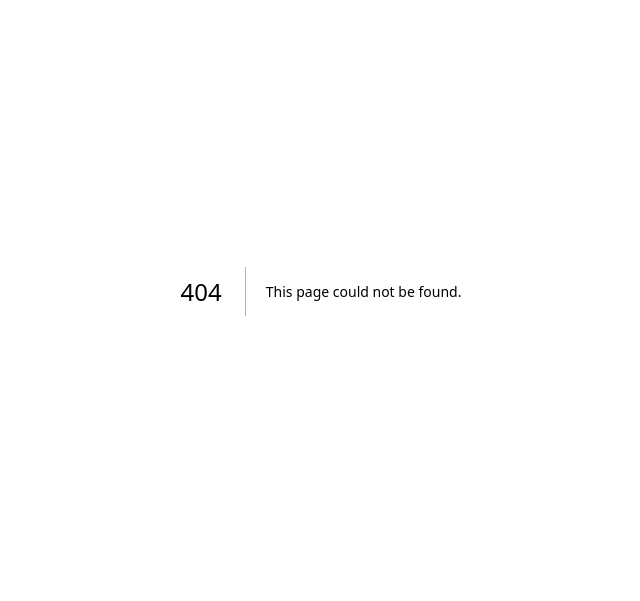
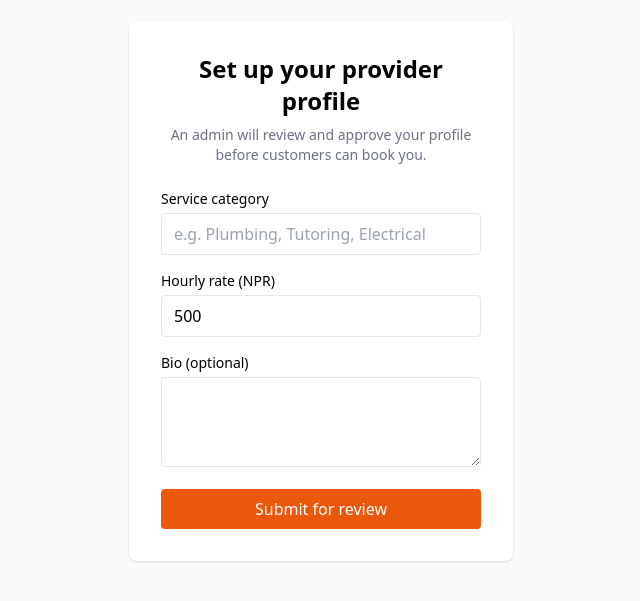
Before and after one commit to anshuyas/sewaconnect, a Next.js app: page /provider-setup in a window 1280 px wide. Before the commit this address had no page. Shown: the part 109-710 px from the top of the page, without its empty margins (319-959 px from the left). Built offline with nearby package versions, Linux system fonts and the light colour scheme.

Commit message:
added provider profile setup page

```diff
--- a/src/app/dashboard/page.tsx
+++ b/src/app/dashboard/page.tsx
@@ -106,6 +106,13 @@ export default function DashboardPage() {
             >
               View Bookings
             </Link>
+
+            <Link
+              href="/provider-setup"
+              className="inline-block bg-gray-200 text-gray-800 rounded px-4 py-2 text-sm hover:bg-gray-300 mr-2"
+            >
+              Set Up / Edit Profile
+            </Link>
           </div>
         )}
 
--- /dev/null
+++ b/src/app/provider-setup/page.tsx
@@ -0,0 +1,100 @@
+"use client";
+
+import { useState } from "react";
+import { useRouter } from "next/navigation";
+
+function getCsrfToken(): string {
+  const match = document.cookie.match(/(?:^|; )csrfToken=([^;]*)/);
+  return match?.[1] ? decodeURIComponent(match[1]) : "";
+}
+
+export default function ProviderSetupPage() {
+  const router = useRouter();
+  const [serviceCategory, setServiceCategory] = useState("");
+  const [hourlyRate, setHourlyRate] = useState(500);
+  const [bio, setBio] = useState("");
+  const [error, setError] = useState("");
+  const [loading, setLoading] = useState(false);
+
+  async function handleSubmit(e: React.FormEvent) {
+    e.preventDefault();
+    setError("");
+    setLoading(true);
+
+    const res = await fetch("/api/providers", {
+      method: "POST",
+      headers: {
+        "Content-Type": "application/json",
+        "x-csrf-token": getCsrfToken(),
+      },
+      body: JSON.stringify({ serviceCategory, hourlyRate, bio }),
+    });
+
+    const data = await res.json();
+
+    if (!res.ok) {
+      setError(data.error || "Setup failed");
+      setLoading(false);
+      return;
+    }
+
+    router.push("/dashboard");
+  }
+
+  return (
+    <main className="min-h-screen flex items-center justify-center bg-gray-50 px-4">
+      <div className="w-full max-w-sm bg-white p-8 rounded-lg shadow">
+        <h1 className="text-2xl font-semibold mb-2 text-center">Set up your provider profile</h1>
+        <p className="text-sm text-gray-500 text-center mb-6">
+          An admin will review and approve your profile before customers can book you.
+        </p>
+
+        <form onSubmit={handleSubmit} className="space-y-4">
+          <div>
+            <label className="block text-sm font-medium mb-1">Service category</label>
+            <input
+              required
+              placeholder="e.g. Plumbing, Tutoring, Electrical"
+              value={serviceCategory}
+              onChange={(e) => setServiceCategory(e.target.value)}
+              className="w-full border rounded px-3 py-2"
+            />
+          </div>
+
+          <div>
+            <label className="block text-sm font-medium mb-1">Hourly rate (NPR)</label>
+            <input
+              type="number"
+              required
+              min={1}
+              value={hourlyRate}
+              onChange={(e) => setHourlyRate(Number(e.target.value))}
+              className="w-full border rounded px-3 py-2"
+            />
+          </div>
+
+          <div>
+            <label className="block text-sm font-medium mb-1">Bio (optional)</label>
+            <textarea
+              value={bio}
+              onChange={(e) => setBio(e.target.value)}
+              maxLength={1000}
+              rows={3}
+              className="w-full border rounded px-3 py-2"
+            />
+          </div>
+
+          {error && <p className="text-red-600 text-sm">{error}</p>}
+
+          <button
+            type="submit"
+            disabled={loading}
+            className="w-full bg-orange-600 text-white rounded py-2 font-medium hover:bg-orange-700 disabled:opacity-50"
+          >
+            {loading ? "Submitting..." : "Submit for review"}
+          </button>
+        </form>
+      </div>
+    </main>
+  );
+}
```
